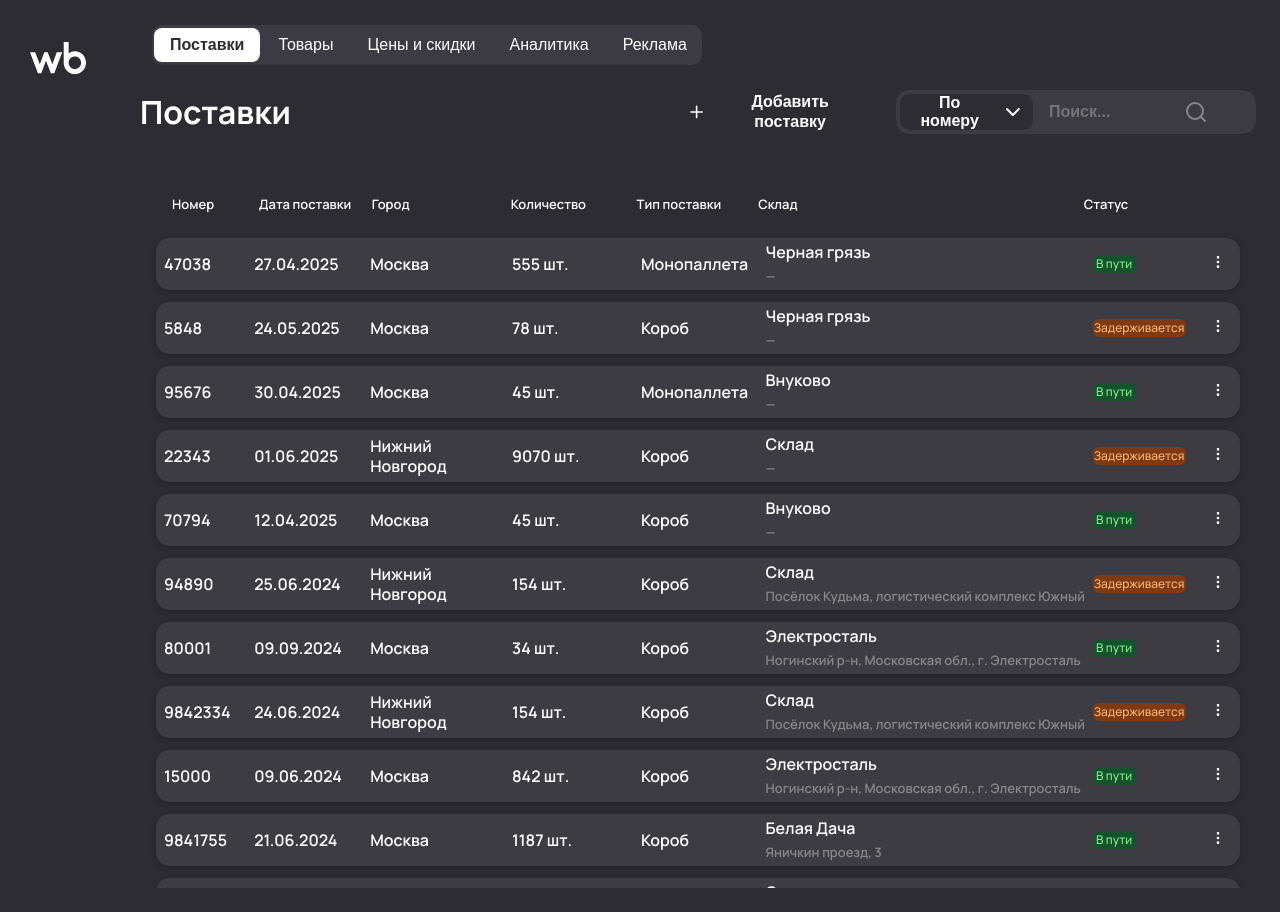
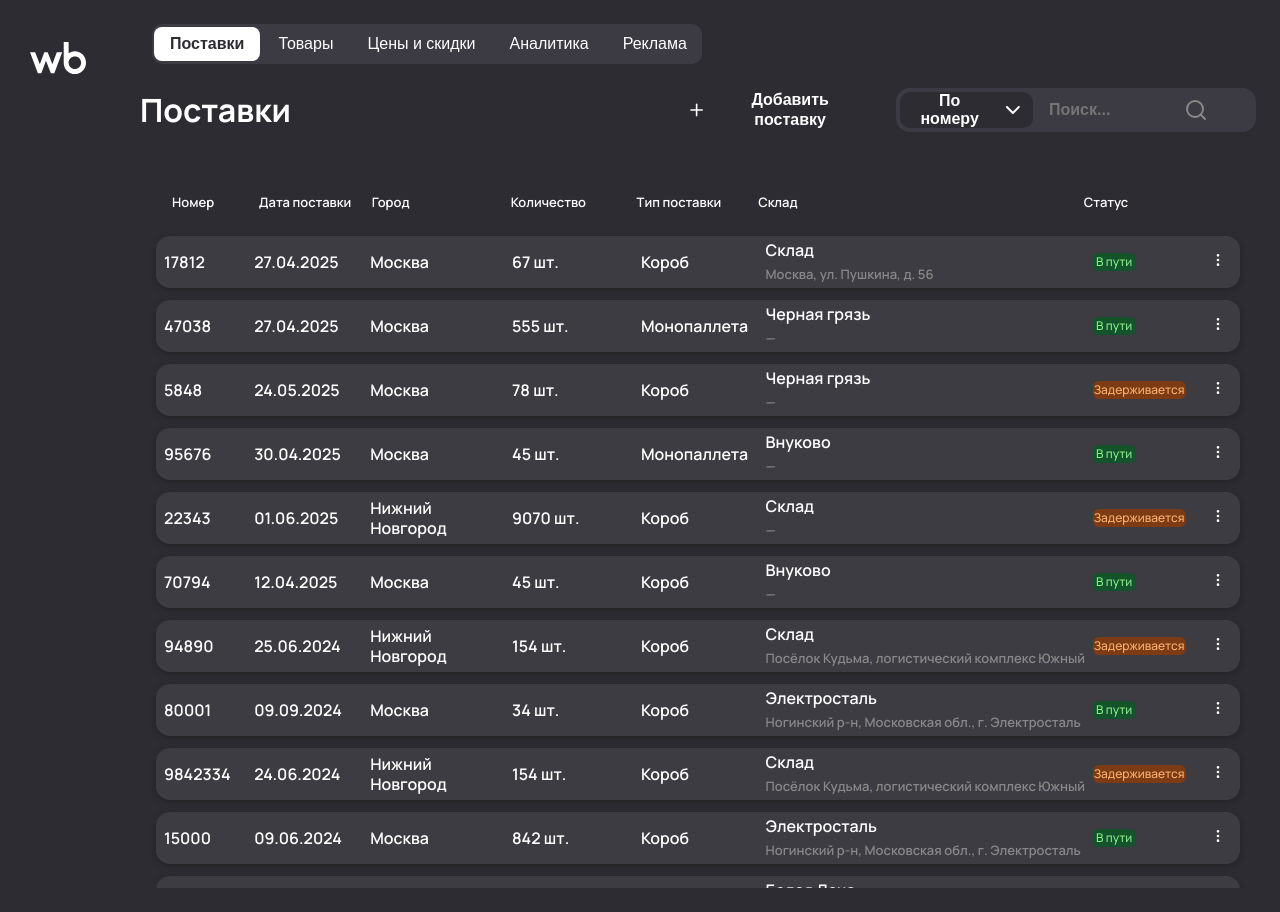
Before and after one commit to KristinaSapega/WB-Sapega-Kristina-Suppliers, a React (Vite) app in the folder supply-service/: page / in a window 1280 px wide. Built offline with nearby package versions, Linux system fonts and the light colour scheme; data requests are answered from the project's data file.

Commit message:
random address added

```diff
--- a/supply-service/db.json
+++ b/supply-service/db.json
@@ -179,6 +179,16 @@
       "warehouse": "Черная грязь",
       "address": "—",
       "status": "В пути"
+    },
+    {
+      "id": "17812",
+      "date": "27.04.2025",
+      "city": "Москва",
+      "amount": 67,
+      "type": "Короб",
+      "warehouse": "Склад",
+      "address": "Москва, ул. Пушкина, д. 56",
+      "status": "В пути"
     }
   ]
 }
--- a/supply-service/src/components/Modal/CreateModal.tsx
+++ b/supply-service/src/components/Modal/CreateModal.tsx
@@ -22,6 +22,16 @@ const types = ["Короб", "Монопаллета"]
 const warehouses = ["Склад", "СЦ Абакан", "Черная грязь", "Внуково", "Белая дача", "Электросталь", "Вёшки"]
 const statuses = ["В пути", "Задерживается"]
 
+const generateRandomAddress = (city: string): string => {
+    const streets = [
+      "Ленина", "Чернышевского", "Победы", "Советская", "Кирова", "Мира", "Пушкина", "Жукова"
+    ]
+    const street = streets[Math.floor(Math.random() * streets.length)]
+    const houseNumber = Math.floor(Math.random() * 100) + 1
+    return `${city}, ул. ${street}, д. ${houseNumber}`
+  }
+
+
 
 export const CreateModal = ({ onClose }: Props) => {
     const [form, setForm] = useState<Delivery>({
@@ -31,7 +41,7 @@ export const CreateModal = ({ onClose }: Props) => {
         amount: 0,
         type: 'Короб',
         warehouse: 'Склад',
-        address: '—',
+        address: generateRandomAddress('Москва'),
         status: 'В пути',
 
     })
```
